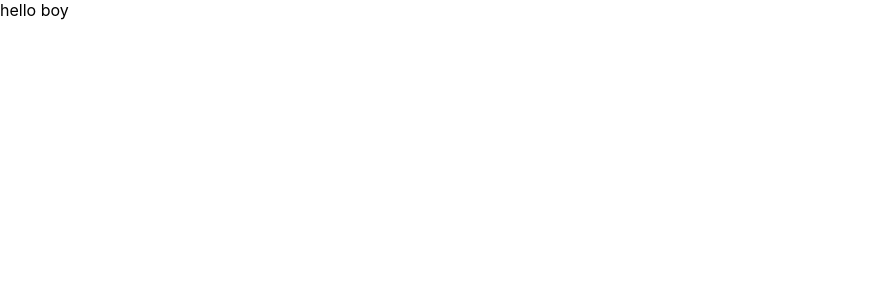
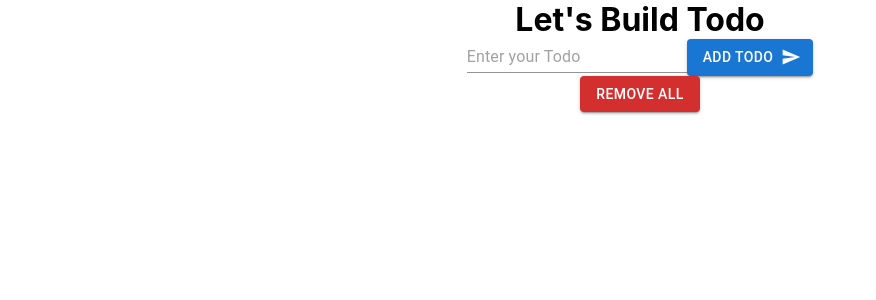
Before and after one commit to BishalChansi5/first_project, a React (Create React App) app: page / in a window 1280 px wide. Shown: the top 300 px of the page, without its empty margins (0-876 px from the left). Built offline with nearby package versions, Linux system fonts and the light colour scheme.

Commit message:
storing array value in database(firestone)

```diff
--- a/src/App.css
+++ b/src/App.css
@@ -2,3 +2,7 @@
   margin: 0;
   padding: 0;
 }
+
+.App {
+  text-align: center;
+}
--- a/src/App.js
+++ b/src/App.js
@@ -1,11 +1,62 @@
-
+import React,{useState} from 'react';
 import './App.css';
 
+import Button from '@mui/material/Button';
+import Input from '@mui/material/Input';
+import SendIcon from '@mui/icons-material/Send';
+//import firebase files
+import db from './firebase_eg';
+import firebase from 'firebase';
+
+import Todo from './Components/Todo'
+
 function App() {
+  const [todos, setTodos]=useState([]);
+  const [input, setInput]=useState('');
+  const addTodo = (event) => {
+    // this will fire off when we click the button
+    event.preventDefault(); // will stop the refresh
+
+     // Write to database (CREATE)
+     db.collection('todos').add({
+      todo: input,
+      timestamp: firebase.firestore.FieldValue.serverTimestamp()
+    })
+
+    setTodos([...todos, input]);
+    setInput(''); // clear up the input after clicking add todo button
+  }
   return (
     <div className="App">
-      hello boy
-    </div>
+      <h1> Let's Build Todo</h1>
+      <form>
+        <Input
+          placeholder="Enter your Todo"
+          value={input}
+          onChange={event => setInput(event.target.value)}
+          className="input"
+        />
+        <Button
+          variant="contained"
+          endIcon={<SendIcon />}
+          onClick={addTodo}
+        >
+          Add Todo
+        </Button>
+      </form>
+      <ul>
+        {todos.map(todo => (
+          <Todo todoho={todo} />
+        ))}
+      </ul>
+      <Button
+      variant="contained"
+      className="removeall"
+      color="error"
+      >
+        Remove All
+      </Button>
+    </div >
   );
 }
 
--- /dev/null
+++ b/src/Components/Todo.jsx
@@ -0,0 +1,10 @@
+import React from 'react'
+import './Todo.css'
+
+const Todo= (props) => {
+    return (
+        <div>{props.todoho}</div>
+    )
+}
+
+export default Todo;
--- a/src/Firebase.js
+++ b/src/firebase_eg.js
@@ -11,6 +11,6 @@ const firebaseConfig = {
     measurementId: "G-89V8HE11R0"
   };
 
-const firebase = firebase.initializeApp(firebaseConfig);
+const firebaseApp = firebase.initializeApp(firebaseConfig);
 const db= firebaseApp.firestore();
 export default db;
```
Also changed, not shown: package.json (+7 -1 lines), src/Components/Todo.css (added), 1 other file (tests, documents, lock files or other folders).
